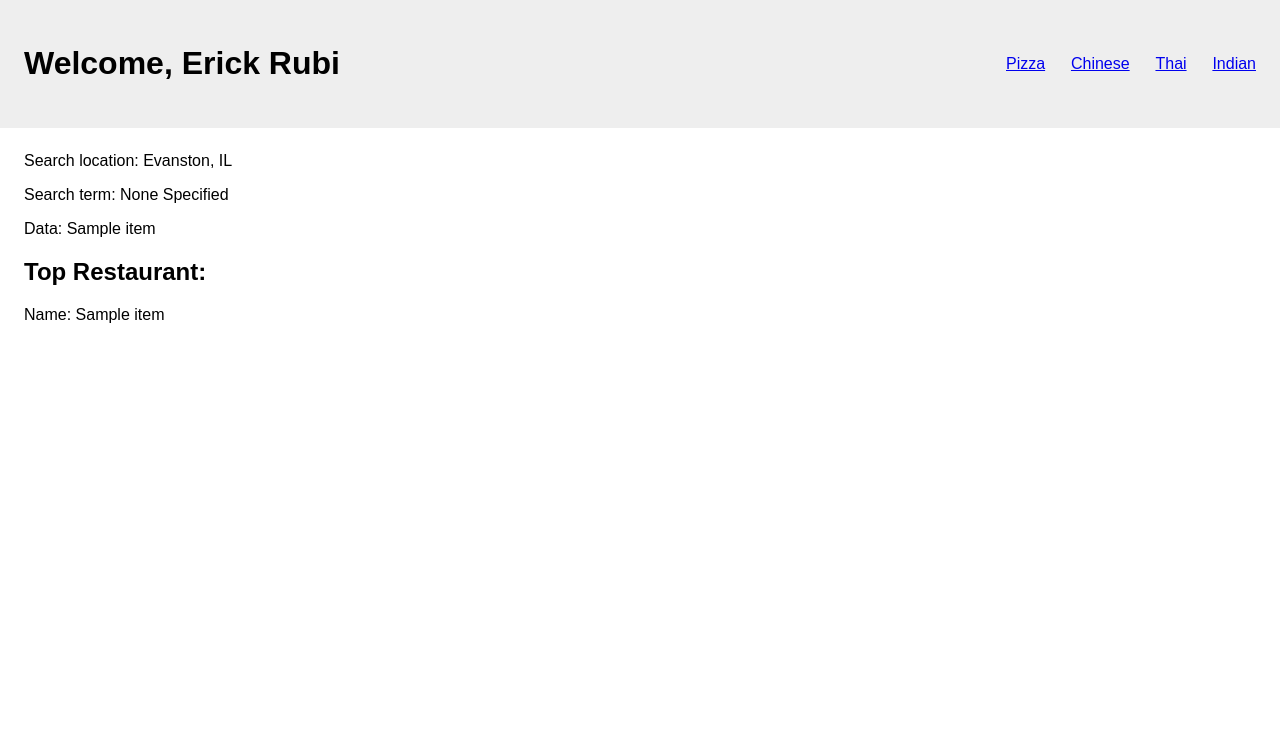
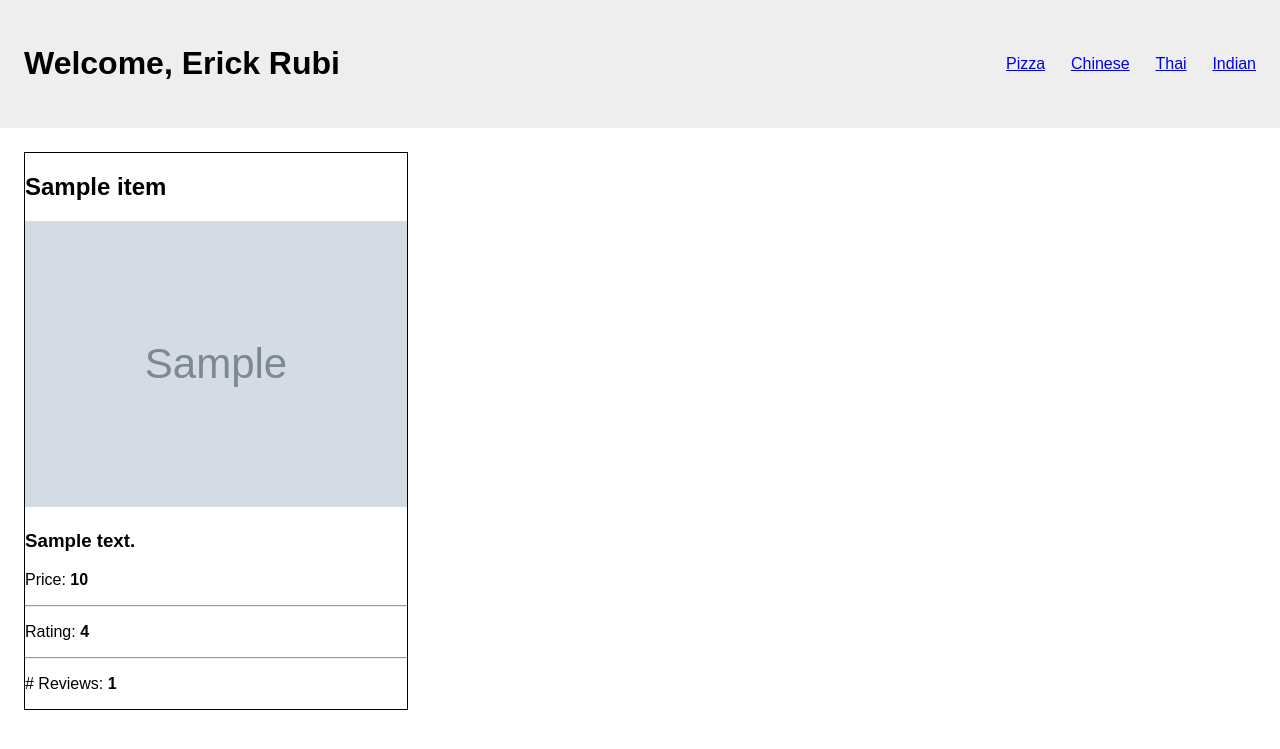
Before and after one commit to danielpetikian1/webdev-labs, a Flask app: page /restaurant in a window 1280 px wide. Shown: the top 749 px of the page. Run offline with Flask 2, Linux system fonts and the light colour scheme; grey boxes marked "Sample" are stand-in pictures; a database or web service that is not in the repository returns one stand-in record (values such as "Sample title"); data that the repository does not hold is empty; some libraries are stand-ins or nearby versions.

Commit message:
lab 2 done

```diff
--- a/lab02/app.py
+++ b/lab02/app.py
@@ -29,7 +29,7 @@ quotes = (
 ##############
 @app.route('/')
 def exercise1():
-    return 'Hello World!'
+    return 'Hi ' + current_user.first_name + ' ' + current_user.last_name + '!'
 
 
 ##############
@@ -39,20 +39,21 @@ def exercise1():
 def exercise2():
     return render_template(
         'quote-of-the-day.html',
-        user=current_user
+        user=current_user,
+        quote= random.choice(quotes)
     )
 
 ##############
 # Exercise 3 #
 ##############
+@app.route('/restaurant-data/<city>/<search_term>')
+@app.route('/restaurant-data/<city>')
 @app.route('/restaurant-data')
-def exercise3():
-    import json
-    search_term = 'pizza'
-    city = 'Evanston, Il'
+def exercise3(city='Evanston, IL', search_term=''):
     url = 'https://www.apitutor.org/yelp/simple/v3/businesses/search?location={0}&term={1}'.format(city, search_term)
     response = requests.get(url)
     data = response.json()
+    pprint(data) # for debugging -- prints the result to the command line
     return json.dumps(data)
 
 ##############
--- a/lab02/static/style.css
+++ b/lab02/static/style.css
@@ -25,8 +25,15 @@ nav ul {
 
 main {
     margin: 3vh;
+    border: black;
+    border-width: 1px;
+    border-style: solid;
+    width: 30%;
 }
 
+img {
+    width: 100%;
+}
 
 @media only screen and (max-width: 1000px) {
     /* Media queries go here */
--- a/lab02/templates/quote-of-the-day.html
+++ b/lab02/templates/quote-of-the-day.html
@@ -6,6 +6,6 @@
 </head>
 <body>
     <h1>Welcome, {{ user.get_full_name() }}</h1>
-    <p>Replace this with the quote of the day</p>
+    <p>{{quote}}</p>
 </body>
 </html>
--- a/lab02/templates/restaurant.html
+++ b/lab02/templates/restaurant.html
@@ -11,11 +11,15 @@
     {% include 'includes/header.html' %}
 
     <main>
-        <p>Search location: {{city}}</p>
-        <p>Search term: {{search_term or 'None Specified'}}</p>
-        <p>Data: {{ restaurant }}</p>
-        <h2>Top Restaurant:</h2>
-        <p>Name: {{ restaurant.get('name') }}</p>
+        <h2>{{ restaurant.get('name') }}</h2>
+        <img src="{{ restaurant.get( 'image_url' ) }}"/>
+        <h3>{{ restaurant.get('display_address') }}</h3>
+        <p>Price: <b>{{restaurant.get('price')}}</b></p>
+        <hr>
+        <p>Rating: <b>{{restaurant.get('rating')}}</b></p>
+        <hr>
+        <p># Reviews: <b>{{restaurant.get('review_count')}}</b></p>
+
     </main>
 </body>
 </html>
```
